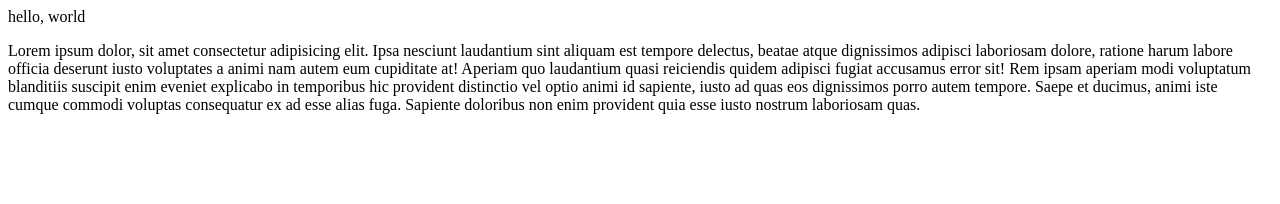
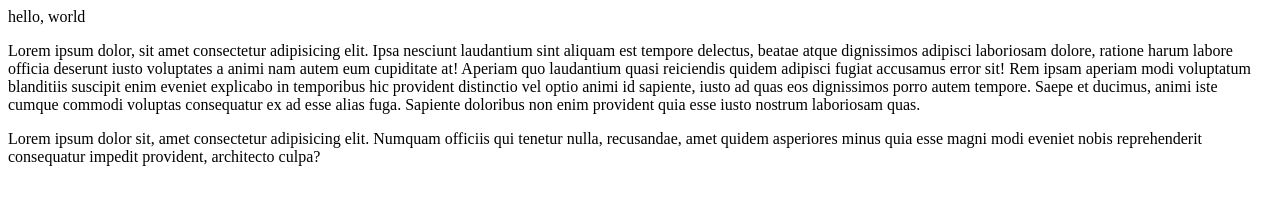
Before and after one commit to ArinaRasolko/lesson_git, a plain HTML site: page index.html in a window 1280 px wide. Drawn offline with Linux system fonts and the light colour scheme.

Commit message:
add text'

```diff
--- a/index.html
+++ b/index.html
@@ -17,6 +17,12 @@
         hic provident distinctio vel optio animi id sapiente, iusto ad quas eos dignissimos porro autem tempore. Saepe
         et ducimus, animi iste cumque commodi voluptas consequatur ex ad esse alias fuga. Sapiente doloribus non enim
         provident quia esse iusto nostrum laboriosam quas.</p>
+
+      <p>
+          Lorem ipsum dolor sit, amet consectetur adipisicing elit. Numquam officiis qui tenetur nulla, recusandae, amet quidem asperiores minus quia esse magni modi eveniet nobis reprehenderit consequatur impedit provident, architecto culpa?
+      </p>
+
+
 </body>
 
 </html>
```
